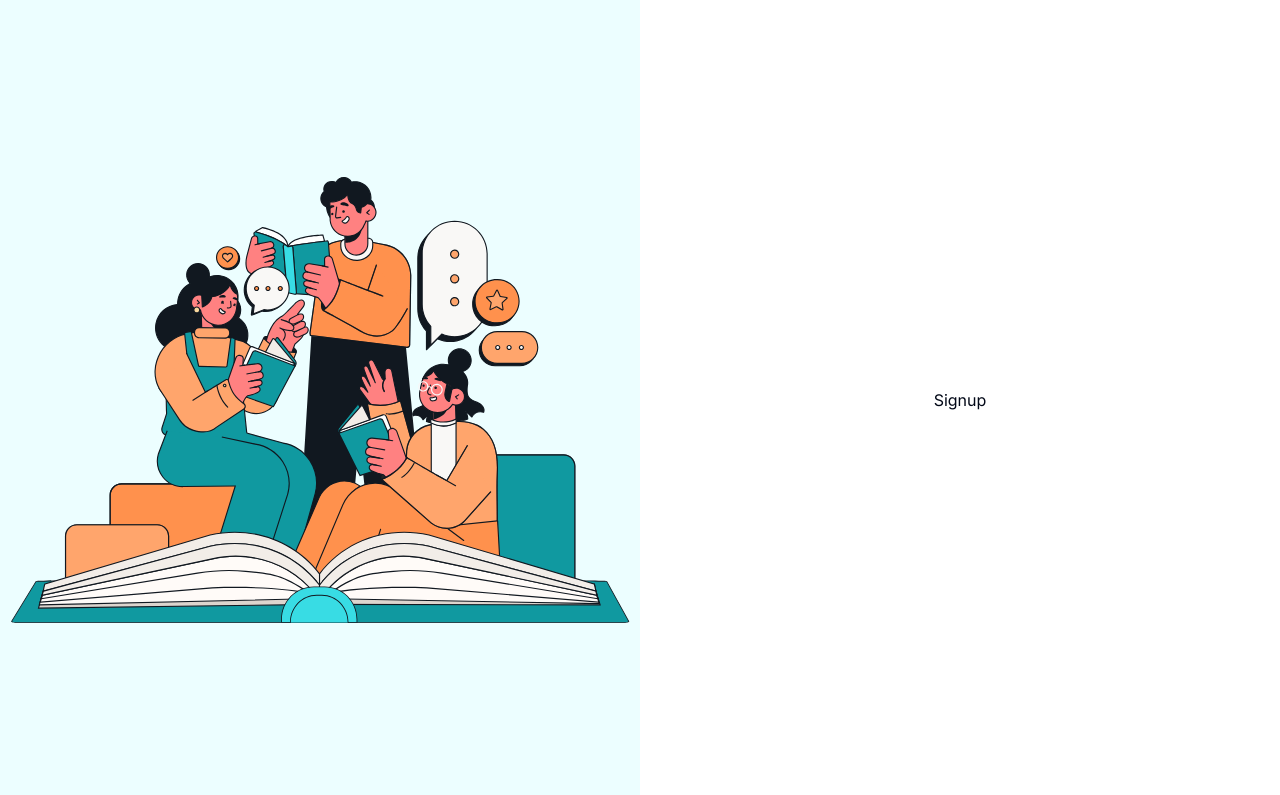
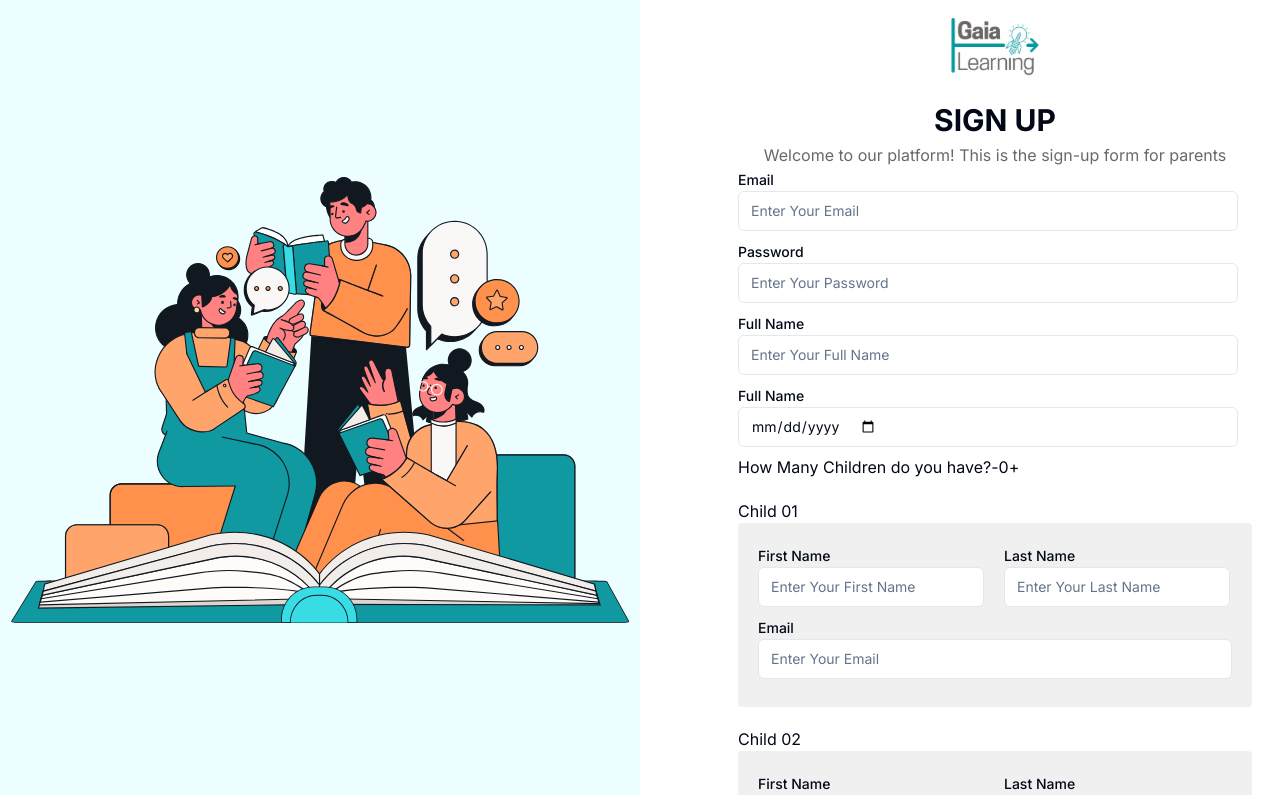
Before and after one commit to testPhebsoft/gaia-learning, a Next.js app: page /signup in a window 1280 px wide. Shown: the top 795 px of the page. Built offline with nearby package versions, Linux system fonts and the light colour scheme.

Commit message:
2nd commit

```diff
--- /dev/null
+++ b/src/components/Childs.jsx
@@ -0,0 +1,67 @@
+import React from 'react'
+import LabelInput from "./LabelInput";
+const Childs = () => {
+  return (
+    <>
+    <div className="mt-5">
+    <label htmlFor="">Child 01</label>
+   <div className="  pt-5 pr-5 pb-5 pl-5 bg-[#F0F0F0] rounded">
+     <div className="flex gap-5">
+       <LabelInput
+         className="w-[226px]"
+         type="text"
+         label="First Name"
+         id="fName"
+         placeholder="Enter Your First Name"
+       />
+       <LabelInput
+         className="w-[226px]"
+         type="text"
+         label="Last Name"
+         id="lName"
+         placeholder="Enter Your Last Name"
+       />
+     </div>
+     <LabelInput
+     className="w-[474px]"
+     type="text"
+     label="Email"
+     id="email"
+     placeholder="Enter Your Email"
+   />
+   </div>
+ </div>
+ <div className="mt-5">
+    <label htmlFor="">Child 02</label>
+   <div className="  pt-5 pr-5 pb-5 pl-5 bg-[#F0F0F0] rounded">
+     <div className="flex gap-5">
+       <LabelInput
+         className="w-[226px]"
+         type="text"
+         label="First Name"
+         id="fName"
+         placeholder="Enter Your First Name"
+       />
+       <LabelInput
+         className="w-[226px]"
+         type="text"
+         label="Last Name"
+         id="lName"
+         placeholder="Enter Your Last Name"
+       />
+     </div>
+     <LabelInput
+     className="w-[474px]"
+     type="text"
+     label="Email"
+     id="email"
+     placeholder="Enter Your Email"
+   />
+   </div>
+ </div>
+ </>
+
+  )
+}
+
+export default Childs
--- /dev/null
+++ b/src/components/IncDecBtn.jsx
@@ -0,0 +1,13 @@
+import React from 'react'
+
+const IncDecBtn = ({ value, onIncrement, onDecrement }) => {
+  return (
+    <div className="button-container">
+      <button onClick={onDecrement}>-</button>
+      <span>{value}</span>
+      <button onClick={onIncrement}>+</button>
+    </div>
+  )
+}
+
+export default IncDecBtn
--- a/src/components/LabelInput.jsx
+++ b/src/components/LabelInput.jsx
@@ -2,12 +2,12 @@ import React from 'react'
 import { Label } from './ui/label'
 import { Input } from './ui/input'
 
-const LabelInput = ({label,type,id,className}) => {
+const LabelInput = ({label,type,id,className,placeholder}) => {
   return (
     <div clas>
-    <Label className={className}>{label}</Label>
+    <Label className={className} >{label}</Label>
     <div className=' mb-2'>
-    <Input className={className} type={type} id={id}/>
+    <Input className={className} type={type} id={id} placeholder={placeholder}/>
     </div>
     </div>
   )
--- a/src/components/SigninBox.jsx
+++ b/src/components/SigninBox.jsx
@@ -5,7 +5,7 @@ import { Button } from "./ui/button";
 const SigninBox = () => {
   return (
     <>
-      <div className=" text-center flex flex-col items-center">
+      <div className=" text-center flex flex-col items-center pl-[70px]">
         <img className="h-[97.66px] w-[97.66px]" src="/galaLogo.svg" alt="" />
 
         <div>
@@ -13,8 +13,9 @@ const SigninBox = () => {
           <p className="text-[#6B6866]">Enter your email below to login</p>
         </div>
         <div className=" text-left">
-          <LabelInput className="w-[500px]" type="text" label="Email" id="email" />
-          <LabelInput  className="w-[500px]" type="text" label="Password" id="Password" />
+          <LabelInput className="lg:w-[500px] md:w-[300px] sm:w-[200px]" type="text" label="Email" id="email" placeholder="Enter Your Email" />
+          <LabelInput  className="w-[500px]" type="text" label="Password" id="Password" placeholder="Enter Your Password" />
+
           <p className="text-right mt-5">Forgot Password?</p>
         </div>
 
--- a/src/components/SignupBox.jsx
+++ b/src/components/SignupBox.jsx
@@ -1,5 +1,87 @@
+"use client";
+
+import React, { Children, useState } from "react";
+// import { useClient } from "next/client";
+import LabelInput from "./LabelInput";
+import { Button } from "./ui/button";
+import IncDecBtn from "./IncDecBtn";
+import Childs from "./Childs";
+
 export default function SingupBox() {
-    return <div>
-        Signup
-    </div>
+  const [count, setCount] = useState(0);
+
+  const increment = () => {
+    setCount(count + 1);
+  };
+
+  const decrement = () => {
+    setCount(count - 1);
+  };
+  return (
+    <>
+      <div className=" text-center flex flex-col items-center pl-[70px]">
+        <img className="h-[97.66px] w-[97.66px]" src="/galaLogo.svg" alt="" />
+
+        <div>
+          <h1 className=" font-bold text-[30px]">SIGN UP</h1>
+          <p className="text-[#6B6866]">
+            Welcome to our platform! This is the sign-up form for parents
+          </p>
+        </div>
+        <div className=" text-left">
+          <LabelInput
+            className="lg:w-[500px] md:w-[300px] sm:w-[200px]"
+            type="text"
+            label="Email"
+            id="email"
+            placeholder="Enter Your Email"
+          />
+          <LabelInput
+            className="w-[500px]"
+            type="text"
+            label="Password"
+            id="Password"
+            placeholder="Enter Your Password"
+          />
+          <LabelInput
+            className="w-[500px]"
+            type="text"
+            label="Full Name"
+            id="FullName"
+            placeholder="Enter Your Full Name"
+          />
+          <LabelInput
+            className="w-[500px]"
+            type="date"
+            label="Full Name"
+            id="FullName"
+            placeholder="Enter Your Full Name"
+          />
+
+          <div className="flex">
+            <p>How Many Children do you have?</p>
+
+            <IncDecBtn
+              value={count}
+              onIncrement={increment}
+              onDecrement={decrement}
+            />
+          </div>
+          <Childs />
+        </div>
+       <div className="flex mt-2">
+        <input type="checkbox" />
+        <p>By creating new account, I accept  the Terms & Conditions of Gaia</p>
+        </div>
+
+        <Button className="w-full mt-5 bg-[#1099A0] rounded-[32px] h-[48px]">
+          Sign Up
+        </Button>
+
+
+      </div>
+
+      <div></div>
+    </>
+  );
 }
```
